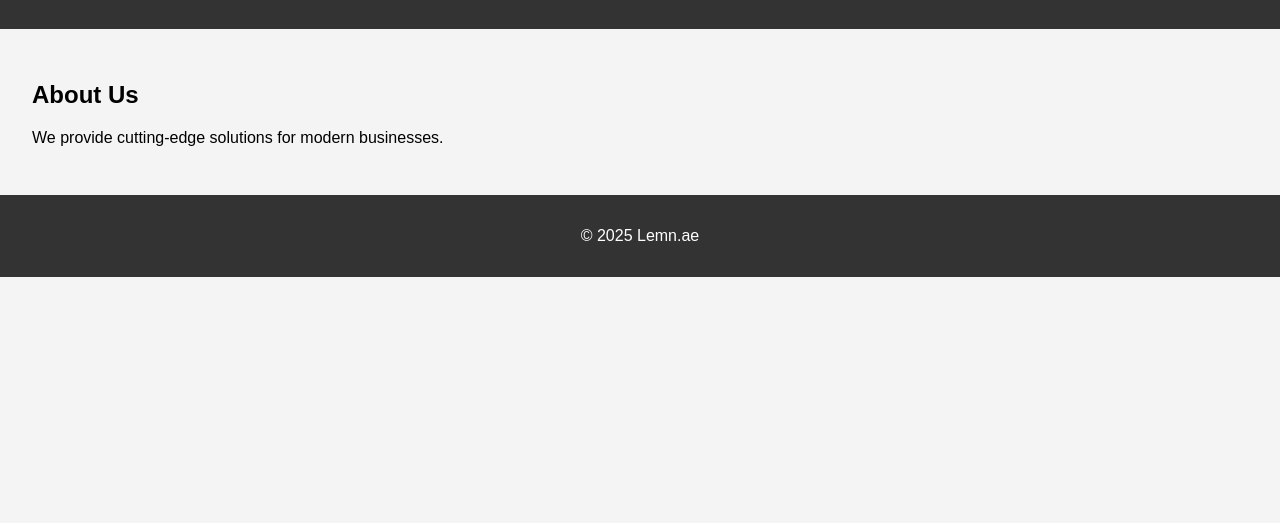
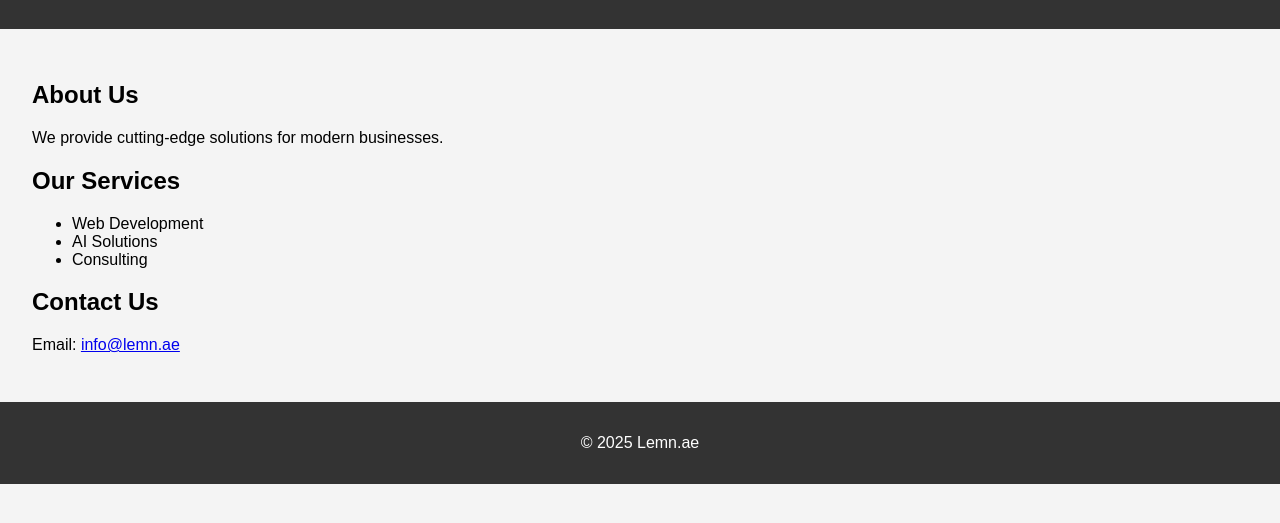
Before and after one commit to tomas-lemn/lemn-landing-page, a plain HTML site: page index.html in a window 1280 px wide. Shown: the part 117-640 px from the top of the page. Drawn offline with Linux system fonts and the light colour scheme.

Commit message:
Enhance landing page with services and contact sections - 2025-11-13T13:37:24Z

```diff
--- a/index.html
+++ b/index.html
@@ -1,3 +1,4 @@
+
 <!DOCTYPE html>
 <html lang="en">
 <head>
@@ -16,6 +17,18 @@
             <h2>About Us</h2>
             <p>We provide cutting-edge solutions for modern businesses.</p>
         </section>
+        <section id="services">
+            <h2>Our Services</h2>
+            <ul>
+                <li>Web Development</li>
+                <li>AI Solutions</li>
+                <li>Consulting</li>
+            </ul>
+        </section>
+        <section>
+            <h2>Contact Us</h2>
+            <p>Email: <a href="mailto:info@lemn.ae">info@lemn.ae</a></p>
+        </section>
     </main>
     <footer>
         <p>&copy; 2025 Lemn.ae</p>
```
